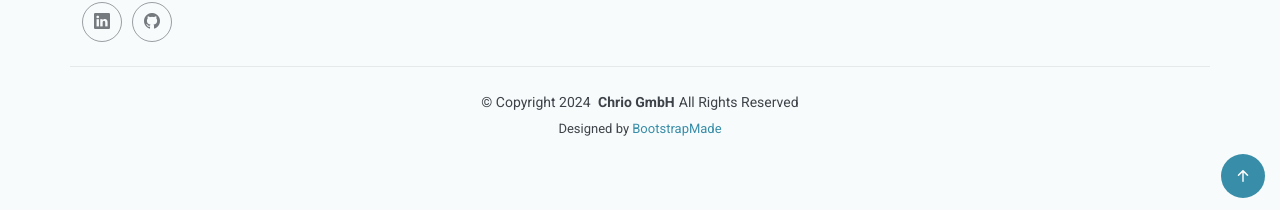
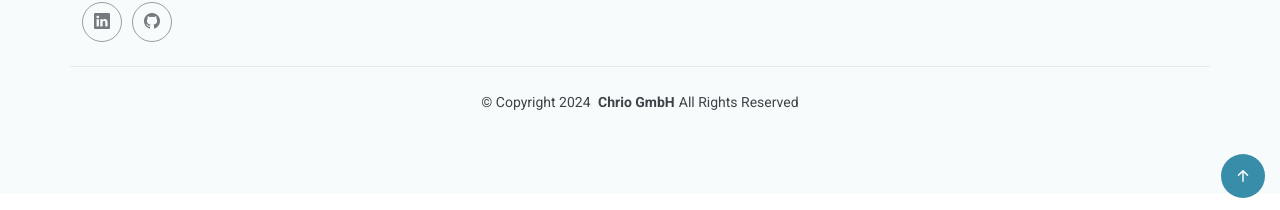
Before and after one commit to chrio-dev/voicegpt-website, a Jekyll site: the page built from index.markdown, in a window 1280 px wide and 900 px high, scrolled down 5047 px. Shown: the part 687-897 px from the top of the window. Built offline with Jekyll 4.4.1, drawn with Linux system fonts in a browser that asks for light colours.

Commit message:
exclude design by

```diff
--- a/_includes/footer.html
+++ b/_includes/footer.html
@@ -59,7 +59,6 @@
       <!-- You can delete the links only if you've purchased the pro version. -->
       <!-- Licensing information: https://bootstrapmade.com/license/ -->
       <!-- Purchase the pro version with working PHP/AJAX contact form: [buy-url] -->
-      Designed by <a href="https://bootstrapmade.com/">BootstrapMade</a>
     </div>
   </div>
 
```
